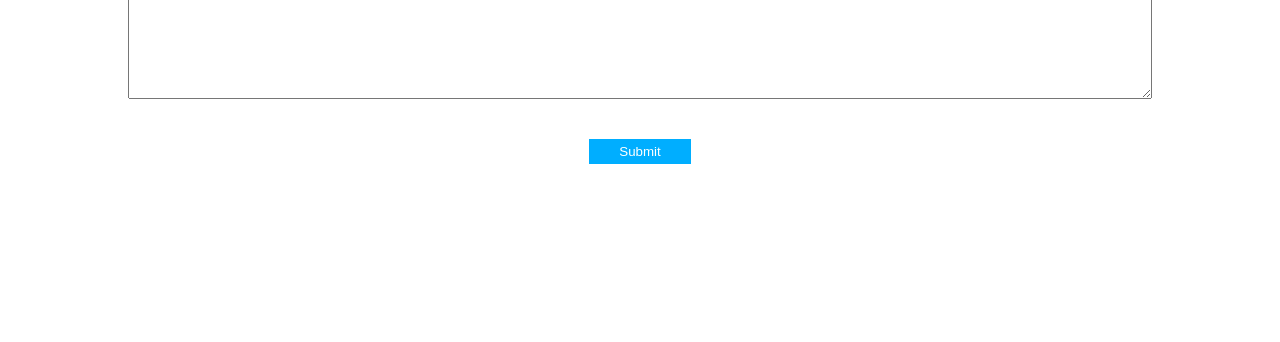
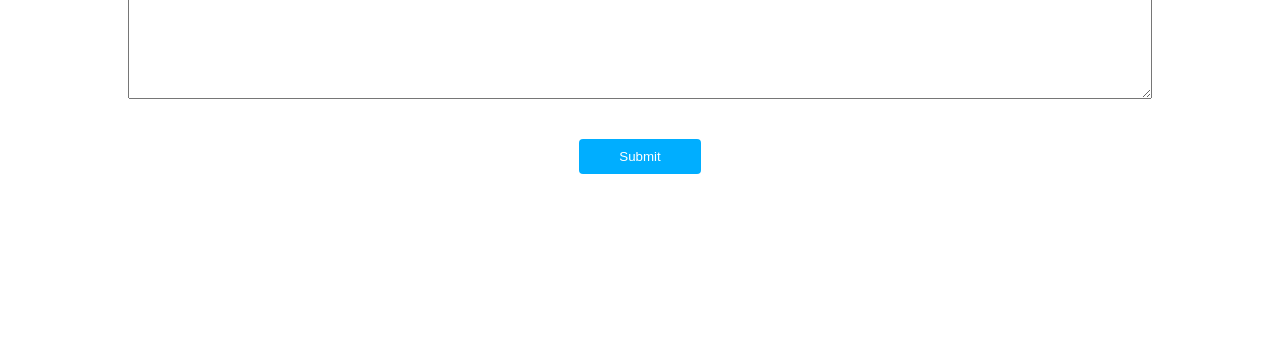
Before and after one commit to iwa-temmy/HNG-internship-Frame-3.2, a plain HTML site: page index.html in a window 1280 px wide. Shown: the part 1060-1402 px from the top of the page. Drawn offline with nearby package versions, Linux system fonts and the light colour scheme.

Commit message:
adjusted submit button to match ui/ux design

```diff
--- a/index.html
+++ b/index.html
@@ -98,7 +98,8 @@
       form.form-container > button {
         margin: 30px auto;
         display: block;
-        padding: 5px 30px;
+        padding: 10px 40px;
+        border-radius: 4px;
         background: #00aeff;
         border: 0px;
         color: #fff;
```
